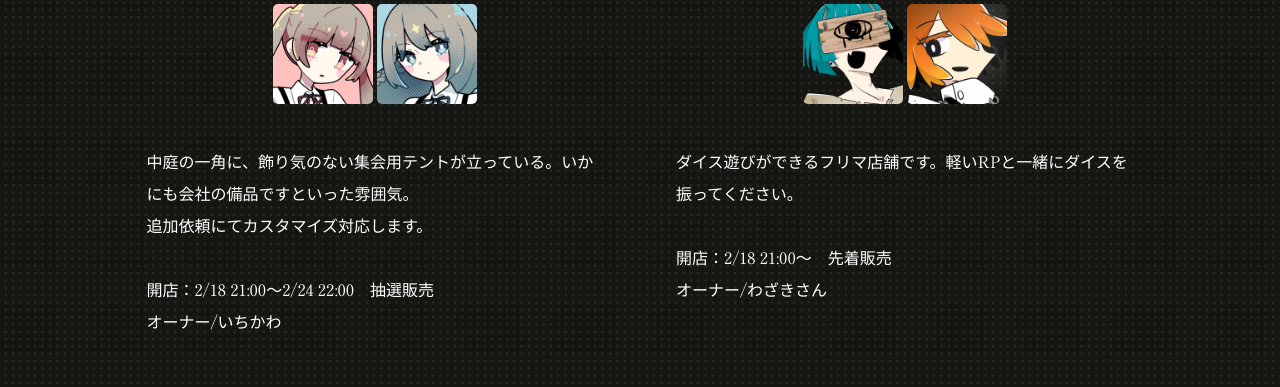
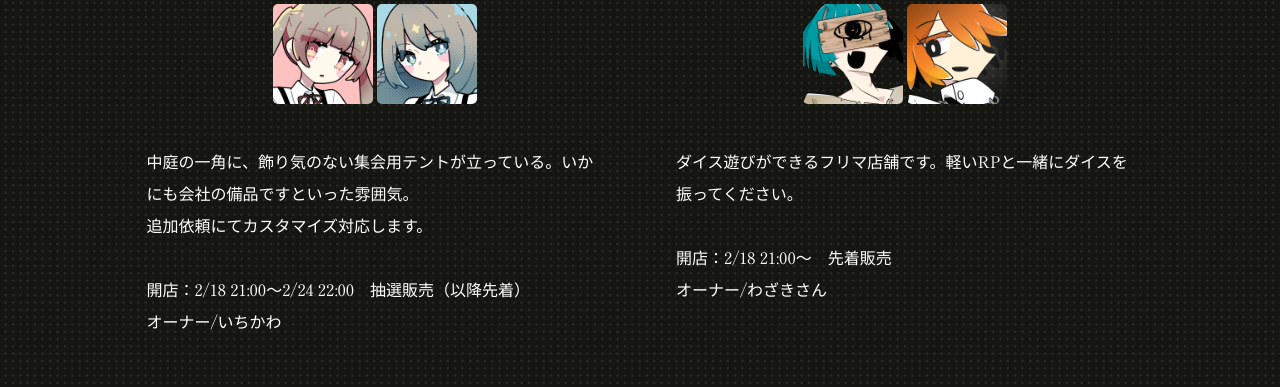
Before and after one commit to doichi-pj/2025, a plain HTML site: page list.html in a window 1280 px wide. Shown: the part 6350-6737 px from the top of the page. Drawn offline with nearby package versions, Linux system fonts and the light colour scheme; a web font is replaced by a local one.

Commit message:
Update list.html

```diff
--- a/list.html
+++ b/list.html
@@ -435,7 +435,7 @@
 							<p class="left">中庭の一角に、飾り気のない集会用テントが立っている。いかにも会社の備品ですといった雰囲気。<br>
 							追加依頼にてカスタマイズ対応します。<br>
 							<br>
-							開店：2/18 21:00～2/24 22:00　抽選販売<br>
+							開店：2/18 21:00～2/24 22:00　抽選販売（以降先着）<br>
 							オーナー/いちかわ</p>
 						</div>
 
```
